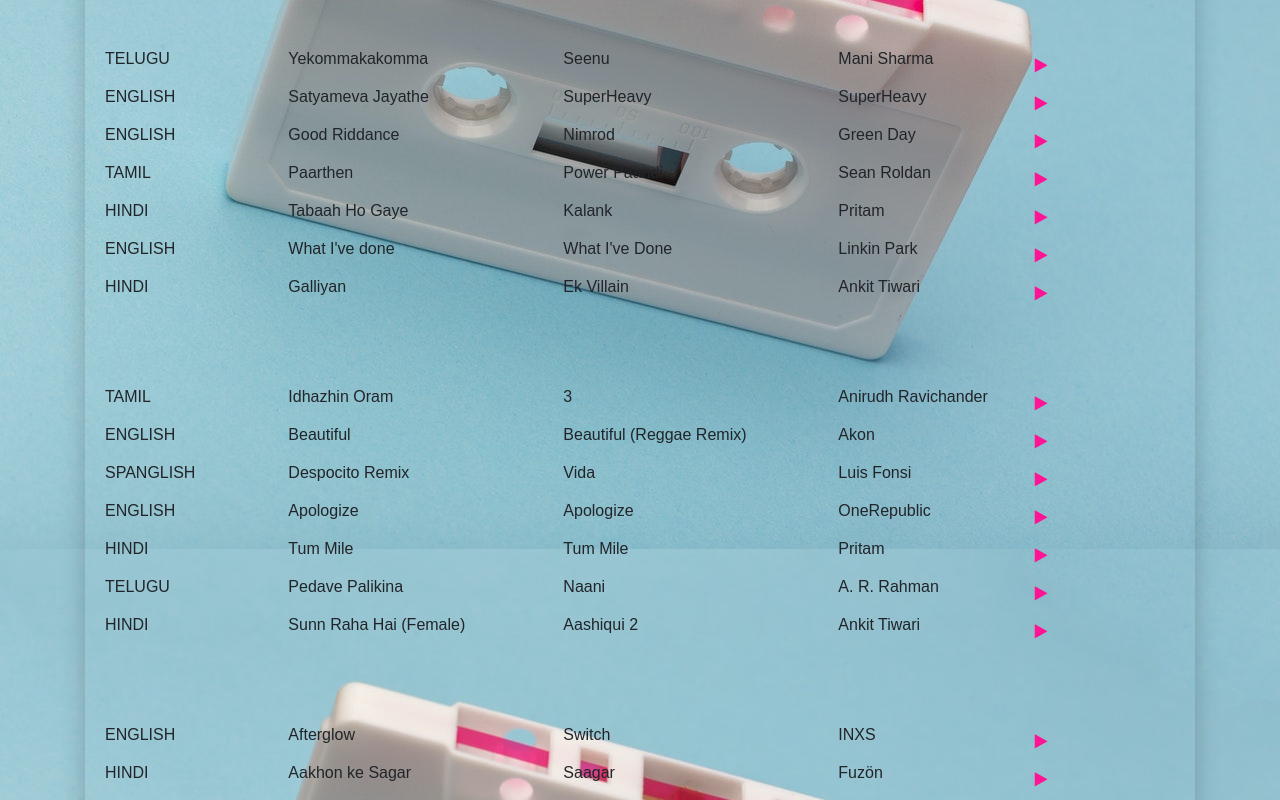
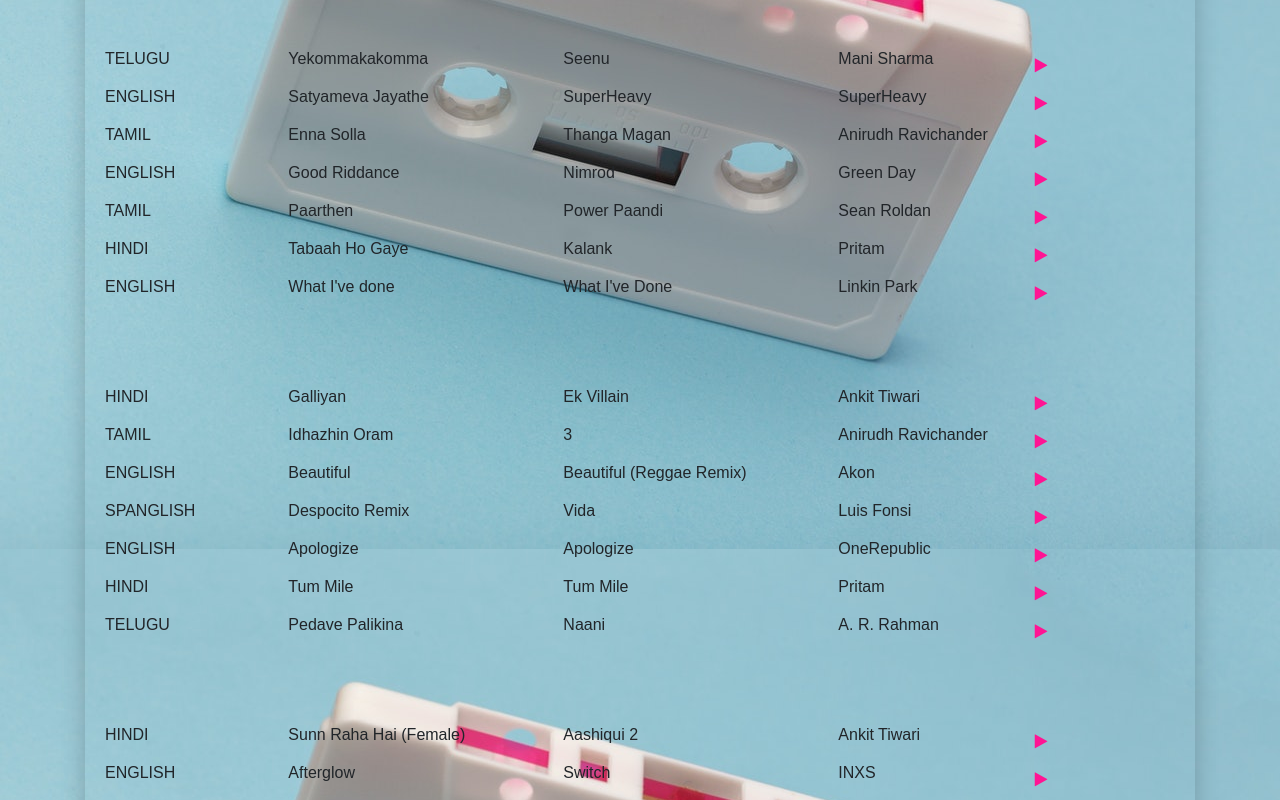
Before and after one commit to msunilhyd/lps_iterative, a React (Create React App) app: page / in a window 1280 px wide. Shown: the part 10540-11340 px from the top of the page. Built offline with nearby package versions, Linux system fonts and the light colour scheme.

Commit message:
27-Jun-20 : da 1

```diff
--- a/src/samples/playlists.js
+++ b/src/samples/playlists.js
@@ -255,6 +255,8 @@ const playlists = {
       ['Stairway To Heaven', ' ENGLISH', '1971', ' Led Zeppelin', 'QkF3oxziUI4', ' The Song Remains the Same'],
       ['Yekommakakomma', 'TELUGU', '1999', 'Mani Sharma', '9eJgdZsUw8U', 'Seenu'],
       ['Satyameva Jayathe', ' ENGLISH', '2011', ' SuperHeavy', 'RNrDGaDU7ug', 'SuperHeavy'],
+      ['Enna Solla', 'TAMIL', '2015', 'Anirudh Ravichander', 'FdVuB15iR5V9sHEtQG2G_g', 'Thanga Magan'],
+
 
       ['Good Riddance', ' ENGLISH', '1997', ' Green Day', 'Nwhyj0zcD7M', ' Nimrod'],
       ['Paarthen', 'TAMIL', '2017', 'Sean Roldan', 'DZOpwL6t3Lw', '  Power Paandi'],
```
Also changed, not shown: 8 other files (tests, documents, lock files or other folders).
